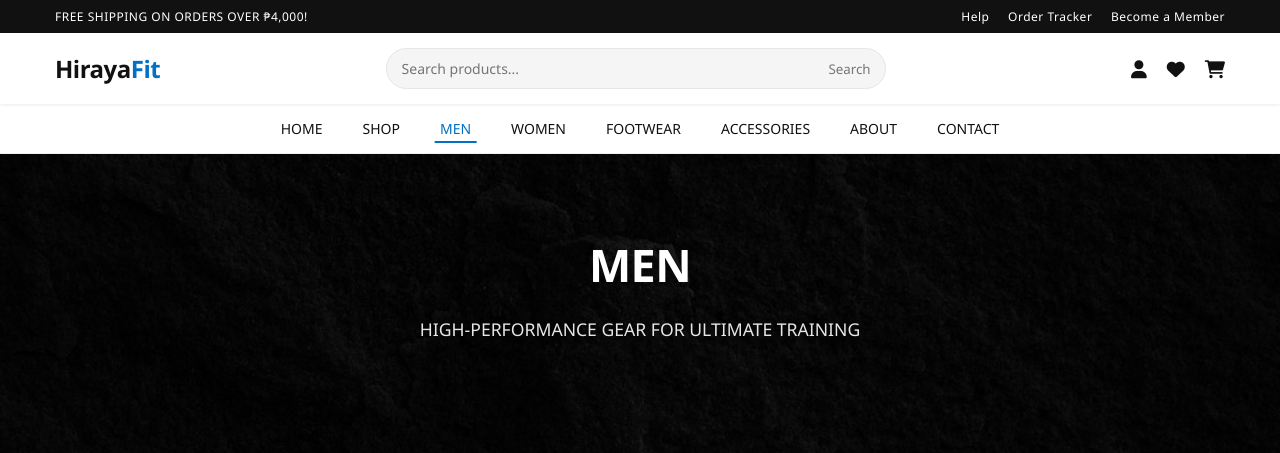
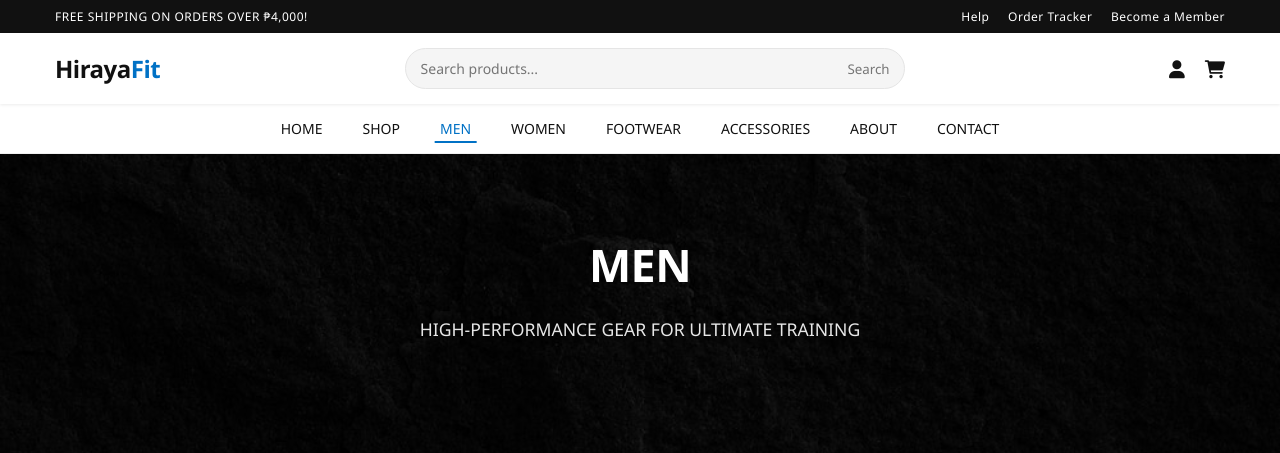
Before and after one commit to kul3l3i/HirayaFitShop, a PHP site: page /tcpdf/men.php in a window 1280 px wide. Shown: the top 453 px of the page. Run offline with PHP 8.4, Linux system fonts and the light colour scheme.

Commit message:
change heart

```diff
--- a/about.php
+++ b/about.php
@@ -872,7 +872,7 @@
 
                         </div>
                     </div>
-                    <a href="#"><i class="fas fa-heart"></i></a>
+                   <!-- <a href="#"><i class="fas fa-heart"></i></a>-->
                     <a href="#" id="cartBtn">
                         <i class="fas fa-shopping-cart"></i>
                         <span class="cart-count" id="cartCount">0</span>
--- a/acces.php
+++ b/acces.php
@@ -951,7 +951,7 @@
 
                         </div>
                     </div>
-                    <a href="#"><i class="fas fa-heart"></i></a>
+                   <!-- <a href="#"><i class="fas fa-heart"></i></a>-->
                     <a href="#" id="cartBtn">
                         <i class="fas fa-shopping-cart"></i>
                         <span class="cart-count" id="cartCount">0</span>
--- a/contact.php
+++ b/contact.php
@@ -942,7 +942,7 @@
 
                         </div>
                     </div>
-                    <a href="#"><i class="fas fa-heart"></i></a>
+                   <!-- <a href="#"><i class="fas fa-heart"></i></a>-->
                     <a href="#" id="cartBtn">
                         <i class="fas fa-shopping-cart"></i>
                         <span class="cart-count" id="cartCount">0</span>
--- a/foot.php
+++ b/foot.php
@@ -998,7 +998,7 @@
                             <a href="#wishlist"><i class="fas fa-heart"></i> My Wishlist</a>
                         </div>
                     </div>
-                    <a href="#"><i class="fas fa-heart"></i></a>
+                   <!-- <a href="#"><i class="fas fa-heart"></i></a>-->
                     <a href="#" id="cartBtn">
                         <i class="fas fa-shopping-cart"></i>
                         <span class="cart-count" id="cartCount">0</span>
--- a/forgot-password.php
+++ b/forgot-password.php
@@ -787,7 +787,7 @@ function sendResetEmail($email, $otp_code, $fullname) {
                             <a href="#wishlist"><i class="fas fa-heart"></i> My Wishlist</a>
                         </div>
                     </div>
-                    <a href="#"><i class="fas fa-heart"></i></a>
+                   <!-- <a href="#"><i class="fas fa-heart"></i></a>-->
                     <a href="#" id="cartBtn">
                         <i class="fas fa-shopping-cart"></i>
                         <span class="cart-count" id="cartCount">0</span>
--- a/home.html
+++ b/home.html
@@ -42,7 +42,7 @@
                             <a href="#wishlist"><i class="fas fa-heart"></i> My Wishlist</a>
                         </div>
                     </div>
-                    <a href="#"><i class="fas fa-heart"></i></a>
+                   <!-- <a href="#"><i class="fas fa-heart"></i></a>-->
                     <a href="#" id="cartBtn">
                         <i class="fas fa-shopping-cart"></i>
                         <span class="cart-count" id="cartCount">0</span>
--- a/i.php
+++ b/i.php
@@ -2424,7 +2424,7 @@ footer {
                             <a href="#wishlist"><i class="fas fa-heart"></i> My Wishlist</a>
                         </div>
                     </div>
-                    <a href="#"><i class="fas fa-heart"></i></a>
+                   <!-- <a href="#"><i class="fas fa-heart"></i></a>-->
                     <a href="#" id="cartBtn">
                         <i class="fas fa-shopping-cart"></i>
                         <span class="cart-count" id="cartCount">0</span>
--- a/in.php
+++ b/in.php
@@ -2424,7 +2424,7 @@ footer {
                             <a href="#wishlist"><i class="fas fa-heart"></i> My Wishlist</a>
                         </div>
                     </div>
-                    <a href="#"><i class="fas fa-heart"></i></a>
+                   <!-- <a href="#"><i class="fas fa-heart"></i></a>-->
                     <a href="#" id="cartBtn">
                         <i class="fas fa-shopping-cart"></i>
                         <span class="cart-count" id="cartCount">0</span>
--- a/index.php
+++ b/index.php
@@ -2572,7 +2572,7 @@ footer {
                             <a href="#wishlist"><i class="fas fa-heart"></i> My Wishlist</a>
                         </div>
                     </div>
-                    <a href="#"><i class="fas fa-heart"></i></a>
+                   <!-- <a href="#"><i class="fas fa-heart"></i></a>-->
                     <a href="#" id="cartBtn">
                         <i class="fas fa-shopping-cart"></i>
                         <span class="cart-count" id="cartCount">0</span>
--- a/landing.html
+++ b/landing.html
@@ -826,7 +826,7 @@
                             <a href="#wishlist"><i class="fas fa-heart"></i> My Wishlist</a>
                         </div>
                     </div>
-                    <a href="#"><i class="fas fa-heart"></i></a>
+                   <!-- <a href="#"><i class="fas fa-heart"></i></a>-->
                     <a href="#" id="cartBtn">
                         <i class="fas fa-shopping-cart"></i>
                         <span class="cart-count" id="cartCount">0</span>
--- a/men.php
+++ b/men.php
@@ -950,7 +950,7 @@
                             <a href="#wishlist"><i class="fas fa-heart"></i> My Wishlist</a>
                         </div>
                     </div>
-                    <a href="#"><i class="fas fa-heart"></i></a>
+                   <!-- <a href="#"><i class="fas fa-heart"></i></a>-->
                     <a href="#" id="cartBtn">
                         <i class="fas fa-shopping-cart"></i>
                         <span class="cart-count" id="cartCount">0</span>
--- a/regbackup.php
+++ b/regbackup.php
@@ -769,7 +769,7 @@ function sendVerificationEmail($email, $otp_code, $fullname) {
                             <a href="#wishlist"><i class="fas fa-heart"></i> My Wishlist</a>
                         </div>
                     </div>
-                    <a href="#"><i class="fas fa-heart"></i></a>
+                   <!-- <a href="#"><i class="fas fa-heart"></i></a>-->
                     <a href="#" id="cartBtn">
                         <i class="fas fa-shopping-cart"></i>
                         <span class="cart-count" id="cartCount">0</span>
--- a/sho.php
+++ b/sho.php
@@ -855,7 +855,7 @@
                             <a href="#wishlist"><i class="fas fa-heart"></i> My Wishlist</a>
                         </div>
                     </div>
-                    <a href="#"><i class="fas fa-heart"></i></a>
+                   <!-- <a href="#"><i class="fas fa-heart"></i></a>-->
                     <a href="#" id="cartBtn">
                         <i class="fas fa-shopping-cart"></i>
                         <span class="cart-count" id="cartCount">0</span>
--- a/sign-in.php
+++ b/sign-in.php
@@ -731,7 +731,7 @@ if (isset($_SESSION['user_id']) || isset($_SESSION['admin_id'])) {
 
                         </div>
                     </div>
-                    <a href="#"><i class="fas fa-heart"></i></a>
+                   <!-- <a href="#"><i class="fas fa-heart"></i></a>-->
                     <a href="#" id="cartBtn">
                         <i class="fas fa-shopping-cart"></i>
                         <span class="cart-count" id="cartCount">0</span>
--- a/sign-up.php
+++ b/sign-up.php
@@ -883,7 +883,7 @@ function sendVerificationEmail($email, $otp_code, $fullname) {
 
                         </div>
                     </div>
-                    <a href="#"><i class="fas fa-heart"></i></a>
+                   <!-- <a href="#"><i class="fas fa-heart"></i></a>-->
                     <a href="#" id="cartBtn">
                         <i class="fas fa-shopping-cart"></i>
                         <span class="cart-count" id="cartCount">0</span>
--- a/sign-upbackup.php
+++ b/sign-upbackup.php
@@ -771,7 +771,7 @@ function sendVerificationEmail($email, $otp_code, $fullname) {
                             <a href="#wishlist"><i class="fas fa-heart"></i> My Wishlist</a>
                         </div>
                     </div>
-                    <a href="#"><i class="fas fa-heart"></i></a>
+                   <!-- <a href="#"><i class="fas fa-heart"></i></a>-->
                     <a href="#" id="cartBtn">
                         <i class="fas fa-shopping-cart"></i>
                         <span class="cart-count" id="cartCount">0</span>
--- a/verify_email.php
+++ b/verify_email.php
@@ -631,7 +631,7 @@ function sendVerificationEmail($email, $otp_code, $fullname) {
                             <a href="#wishlist"><i class="fas fa-heart"></i> My Wishlist</a>
                         </div>
                     </div>
-                    <a href="#"><i class="fas fa-heart"></i></a>
+                   <!-- <a href="#"><i class="fas fa-heart"></i></a>-->
                     <a href="#" id="cartBtn">
                         <i class="fas fa-shopping-cart"></i>
                         <span class="cart-count" id="cartCount">0</span>
--- a/women.php
+++ b/women.php
@@ -962,7 +962,7 @@
                             <a href="#wishlist"><i class="fas fa-heart"></i> My Wishlist</a>
                         </div>
                     </div>
-                    <a href="#"><i class="fas fa-heart"></i></a>
+                   <!-- <a href="#"><i class="fas fa-heart"></i></a>-->
                     <a href="#" id="cartBtn">
                         <i class="fas fa-shopping-cart"></i>
                         <span class="cart-count" id="cartCount">0</span>
```
